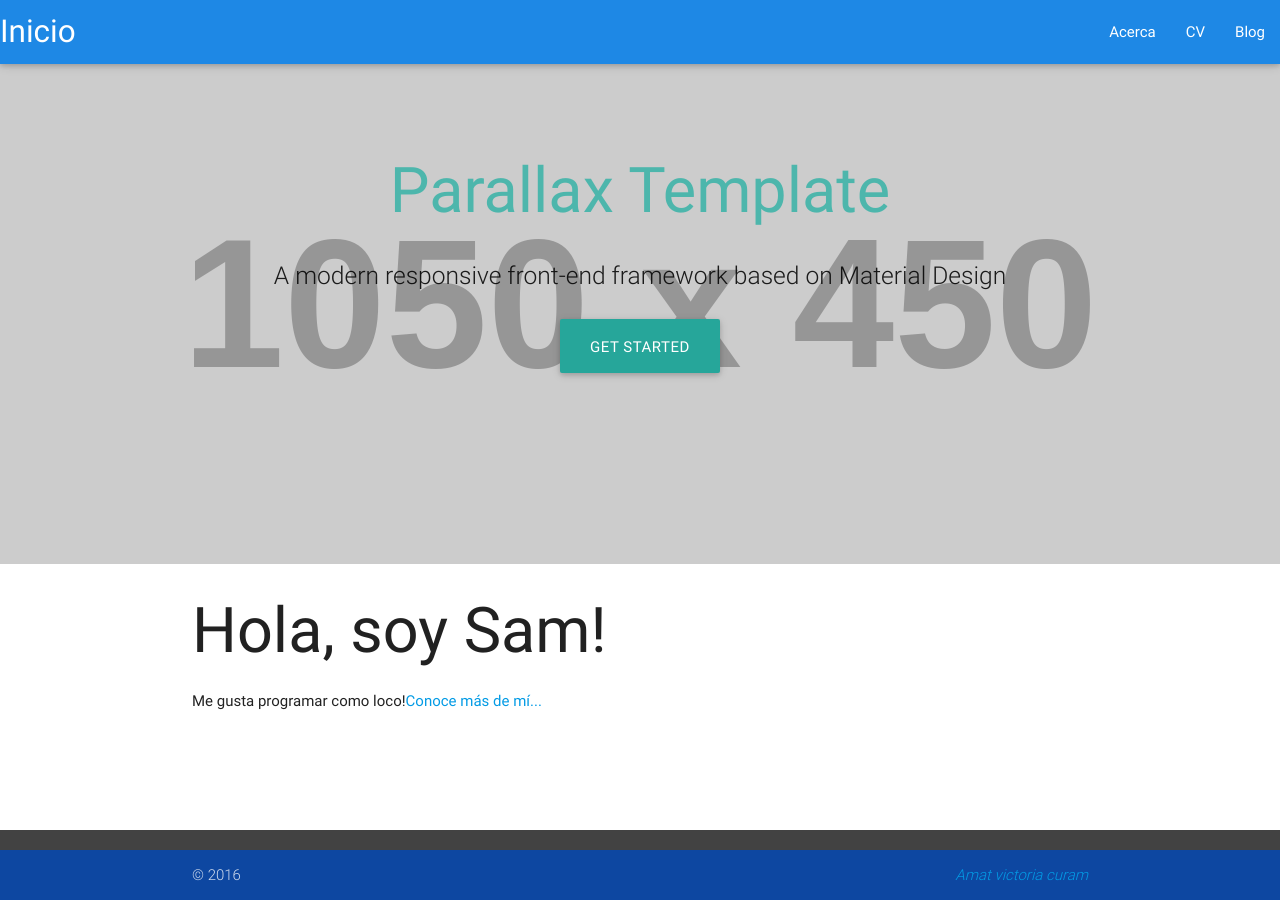
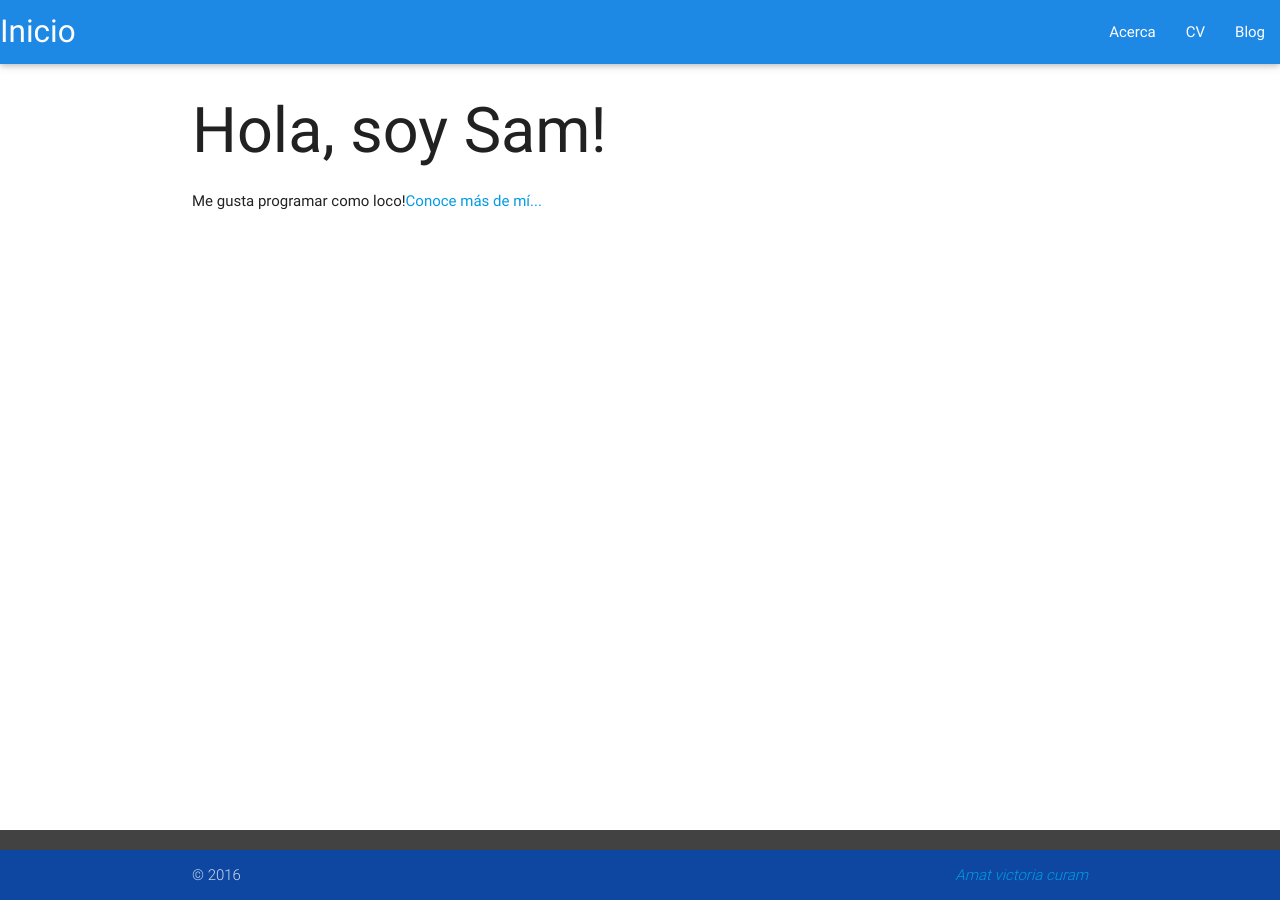
Before and after one commit to const3/const3.github.io, a Jekyll site: the page built from index.html, in a window 1280 px wide. Built offline with Jekyll 4.4.1, drawn with Linux system fonts in a browser that asks for light colours; nearby versions of some CDN libraries.

Commit message:
Update default.html

```diff
--- a/_layouts/default.html
+++ b/_layouts/default.html
@@ -31,23 +31,7 @@
       </nav>
     </header>
       <main>
-        <div id="index-banner" class="parallax-container">
-    <div class="section no-pad-bot">
-      <div class="container">
-        <br><br>
-        <h1 class="header center teal-text text-lighten-2">Parallax Template</h1>
-        <div class="row center">
-          <h5 class="header col s12 light">A modern responsive front-end framework based on Material Design</h5>
-        </div>
-        <div class="row center">
-          <a href="http://materializecss.com/getting-started.html" id="download-button" class="btn-large waves-effect waves-light teal lighten-1">Get Started</a>
-        </div>
-        <br><br>
 
-      </div>
-    </div>
-    <div class="parallax"><img src="http://placehold.it/1050x450" alt="Unsplashed background img 1" style="display: block; transform: translate3d(-50%, 148px, 0px);"></div>
-  </div>
 
         {{ content }}
       </main>
```
